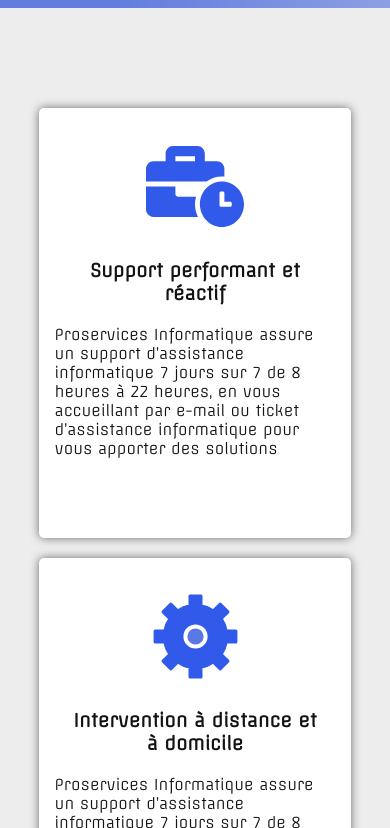
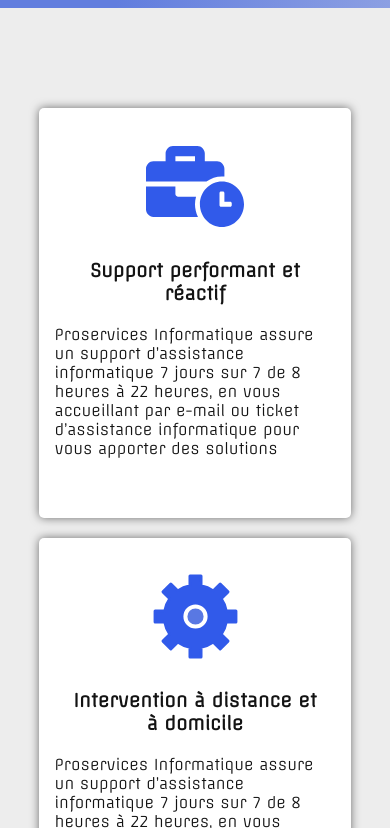
Before and after one commit to onlymachiavelli/sbinformatiques, a Next.js app: page / in a window 390 px wide. Shown: the part 836-1664 px from the top of the page. Built offline with nearby package versions, Linux system fonts and the light colour scheme.

Commit message:
res card heigh

```diff
--- a/styles/Home.module.css
+++ b/styles/Home.module.css
@@ -316,6 +316,8 @@
     width: 80% !important;
     margin: auto !important;
     margin-top: 20px !important;
+    height:auto !important;
+    padding-bottom:60px;
   }
 }
 
```
